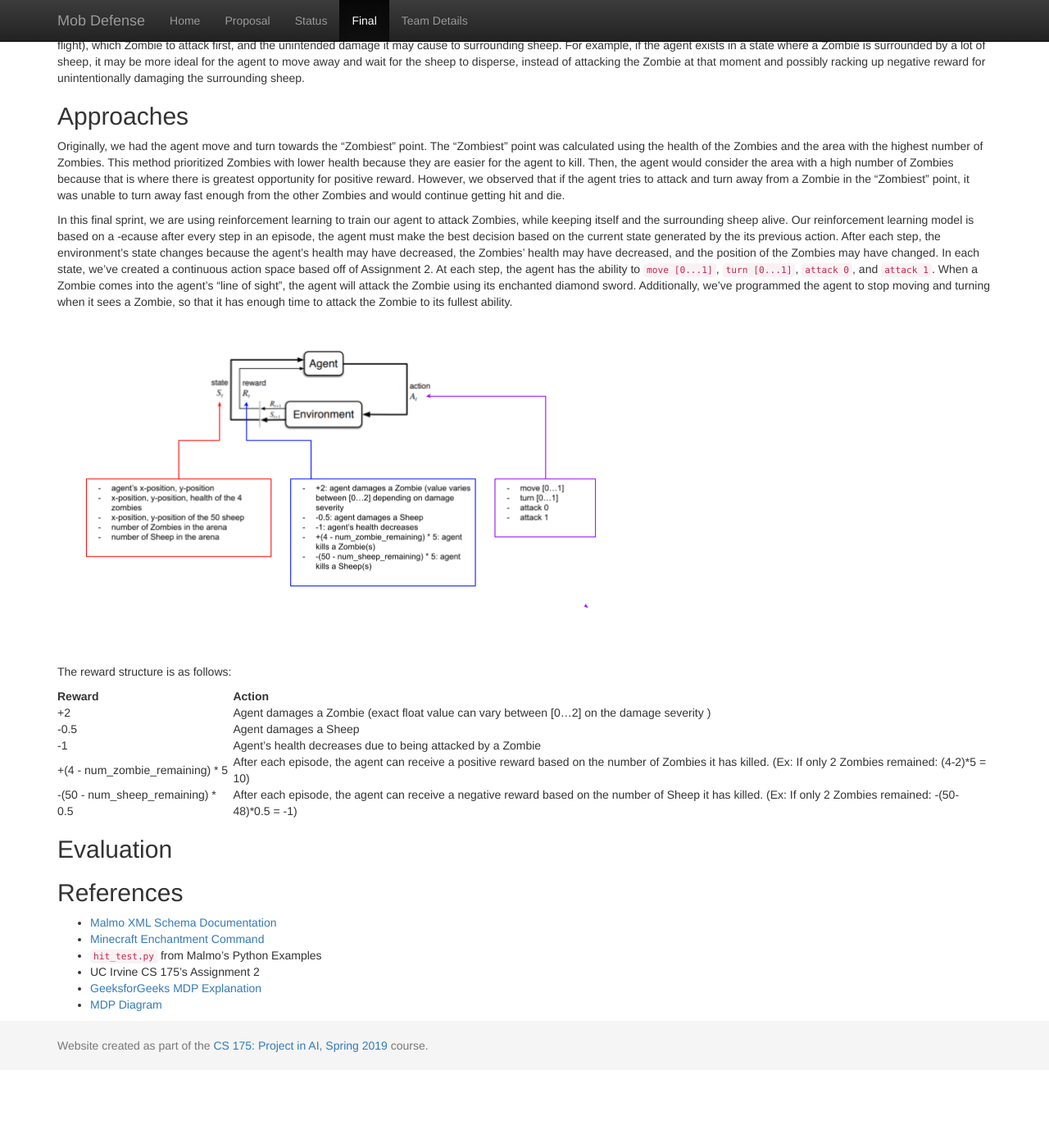
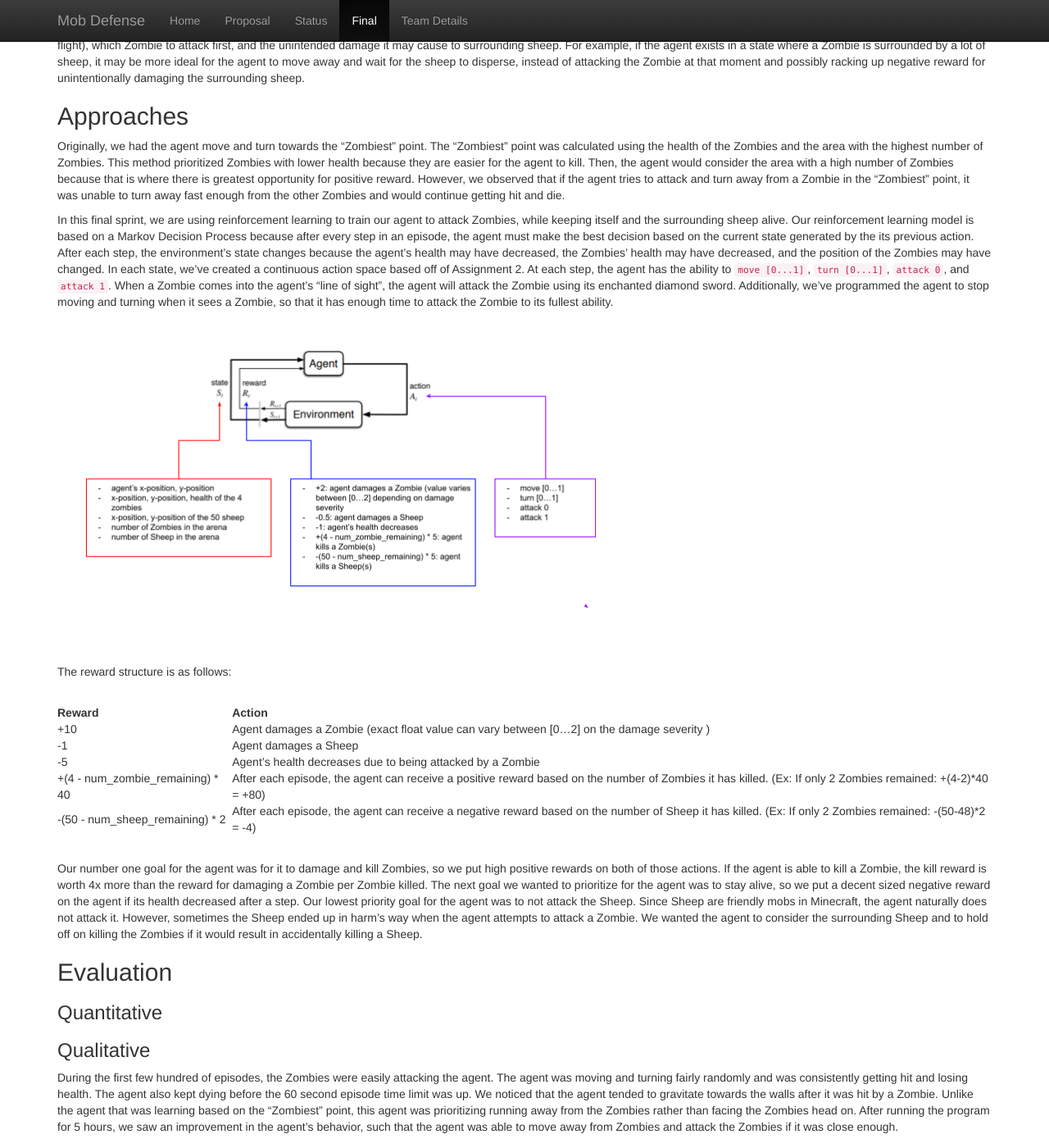
Before and after one commit to crystalleesf/mob-defense, a Jekyll site: the page built from docs/final.md, in a window 1280 px wide and 1400 px high, scrolled down 713 px. Shown: the whole window at 82% size. Built offline with Jekyll 4.4.1, drawn with Linux system fonts in a browser that asks for light colours; before the commit the page ends 2018 px from its top, so only the background shows below that.

Commit message:
Update qualitiative evaluation and rewards

```diff
--- a/code/mobdefense.py
+++ b/code/mobdefense.py
@@ -335,7 +335,7 @@ class MobDefense(gym.Env):
             steps (list): list of global steps after each episode
             returns (list): list of total return of each episode
         """
-        self.total_reward += (4 - self.num_zombie) * 10
+        self.total_reward += (4 - self.num_zombie) * 40
         self.total_reward -= (50 - self.num_sheep) * 2
         plt.clf()
         plt.plot(range(1,episode_num + 1), self.total_reward_arr)
--- a/docs/final.md
+++ b/docs/final.md
@@ -16,25 +16,33 @@ This task requires AI/ML techniques to achieve because in order for the agent to
 ## Approaches
 Originally, we had the agent move and turn towards the "Zombiest" point. The "Zombiest" point was calculated using the health of the Zombies and the area with the highest number of Zombies. This method prioritized Zombies with lower health because they are easier for the agent to kill. Then, the agent would consider the area with a high number of Zombies because that is where there is greatest opportunity for positive reward. However, we observed that  if the agent tries to attack and turn away from a Zombie in the "Zombiest" point, it was unable to turn away fast enough from the other Zombies and would continue getting hit and die.
 
-In this final sprint, we are using reinforcement learning to train our agent to attack Zombies, while keeping itself and the surrounding sheep alive. Our reinforcement learning model is based on a -ecause after every step in an episode, the agent must make the best decision based on the current state generated by the its previous action. After each step, the environment's state changes because the agent's health may have decreased, the Zombies' health may have decreased, and the position of the Zombies may have changed. In each state, we've created a continuous action space based off of Assignment 2. At each step, the agent has the ability to `move [0...1]`, `turn [0...1]`, `attack 0`, and `attack 1`. When a Zombie comes into the agent's "line of sight", the agent will attack the Zombie using its enchanted diamond sword. Additionally, we've programmed the agent to stop moving and turning when it sees a Zombie, so that it has enough time to attack the Zombie to its fullest ability.
+In this final sprint, we are using reinforcement learning to train our agent to attack Zombies, while keeping itself and the surrounding sheep alive. Our reinforcement learning model is based on a Markov Decision Process because after every step in an episode, the agent must make the best decision based on the current state generated by the its previous action. After each step, the environment's state changes because the agent's health may have decreased, the Zombies' health may have decreased, and the position of the Zombies may have changed. In each state, we've created a continuous action space based off of Assignment 2. At each step, the agent has the ability to `move [0...1]`, `turn [0...1]`, `attack 0`, and `attack 1`. When a Zombie comes into the agent's "line of sight", the agent will attack the Zombie using its enchanted diamond sword. Additionally, we've programmed the agent to stop moving and turning when it sees a Zombie, so that it has enough time to attack the Zombie to its fullest ability.
 
 <img src="./images/mdp-final.png" alt="Markov Decision Process (Final)" width="700"/>
 
 <br>
 <br>
 The reward structure is as follows:
+<br>
 
 | Reward  | Action |
 | ------------- | ------------- |
-| +2  | Agent damages a Zombie (exact float value can vary between [0...2] on the damage severity )  |
-| -0.5  | Agent damages a Sheep  |
-| -1  | Agent's health decreases due to being attacked by a Zombie  |
-| +(4 - num_zombie_remaining) * 5  | After each episode, the agent can receive a positive reward based on the number of Zombies it has killed. (Ex: If only 2 Zombies remained: (4-2)*5 = 10)  |
-| -(50 - num_sheep_remaining) * 0.5  | After each episode, the agent can receive a negative reward based on the number of Sheep it has killed. (Ex: If only 2 Zombies remained: -(50-48)*0.5 = -1)  |
+| +10  | Agent damages a Zombie (exact float value can vary between [0...2] on the damage severity )  |
+| -1 | Agent damages a Sheep  |
+| -5  | Agent's health decreases due to being attacked by a Zombie  |
+| +(4 - num_zombie_remaining) * 40  | After each episode, the agent can receive a positive reward based on the number of Zombies it has killed. (Ex: If only 2 Zombies remained: +(4-2)*40 = +80)  |
+| -(50 - num_sheep_remaining) * 2  | After each episode, the agent can receive a negative reward based on the number of Sheep it has killed. (Ex: If only 2 Zombies remained: -(50-48)*2 = -4)  |
+
+<br>
+
+Our number one goal for the agent was for it to damage and kill Zombies, so we put high positive rewards on both of those actions. If the agent is able to kill a Zombie, the kill reward is worth 4x more than the reward for damaging a Zombie per Zombie killed. The next goal we wanted to prioritize for the agent was to stay alive, so we put a decent sized negative reward on the agent if its health decreased after a step. Our lowest priority goal for the agent was to not attack the Sheep. Since Sheep are friendly mobs in Minecraft, the agent naturally does not attack it. However, sometimes the Sheep ended up in harm's way when the agent attempts to attack a Zombie. We wanted the agent to consider the surrounding Sheep and to hold off on killing the Zombies if it would result in accidentally killing a Sheep.
 
 
 ## Evaluation
+### Quantitative
 
+### Qualitative
+During the first few hundred of episodes, the Zombies were easily attacking the agent. The agent was moving and turning fairly randomly and was consistently getting hit and losing health. The agent also kept dying before the 60 second episode time limit was up. We noticed that the agent tended to gravitate towards the walls after it was hit by a Zombie. Unlike the agent that was learning based on the "Zombiest" point, this agent was prioritizing running away from the Zombies rather than facing the Zombies head on.  After running the program for 5 hours, we saw an improvement in the agent's behavior, such that the agent was able to move away from Zombies and attack the Zombies if it was close enough.
 
 ## References
 - [Malmo XML Schema Documentation](https://microsoft.github.io/malmo/0.21.0/Schemas/MissionHandlers.html)
```
